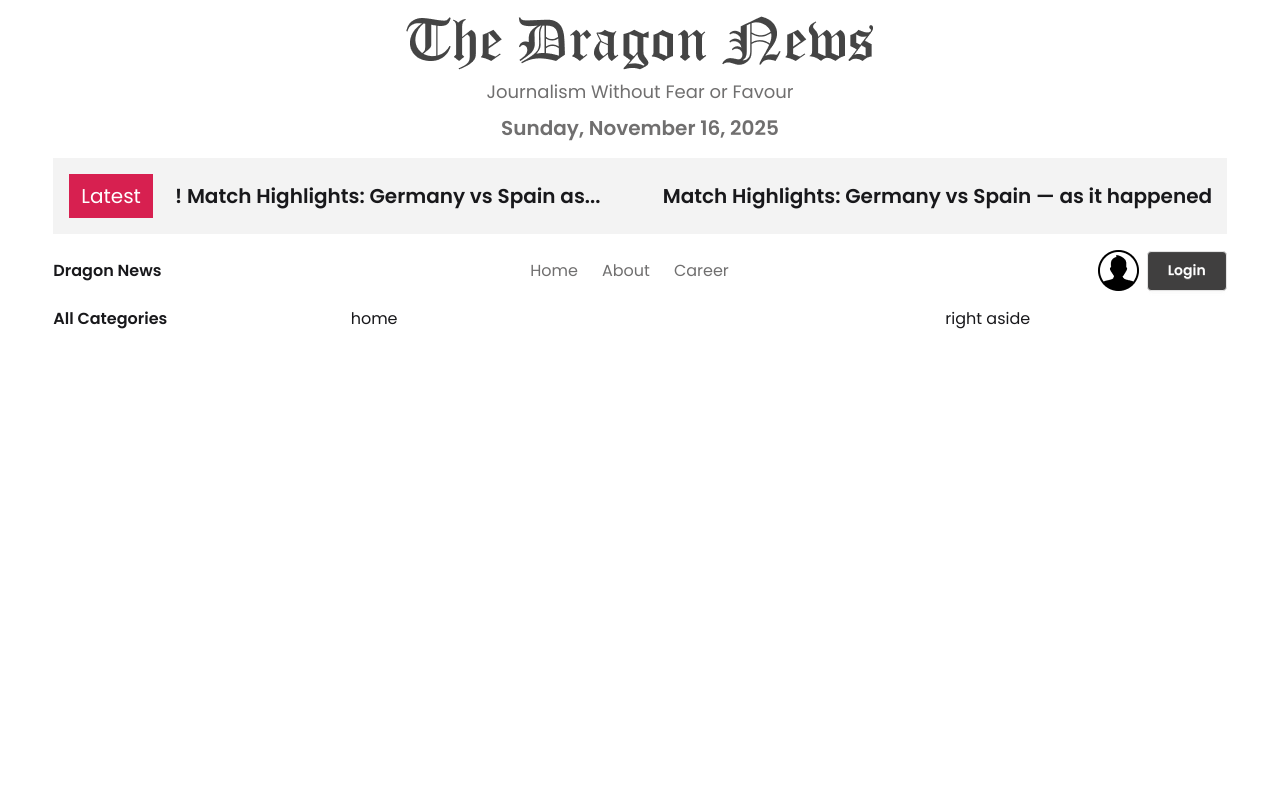
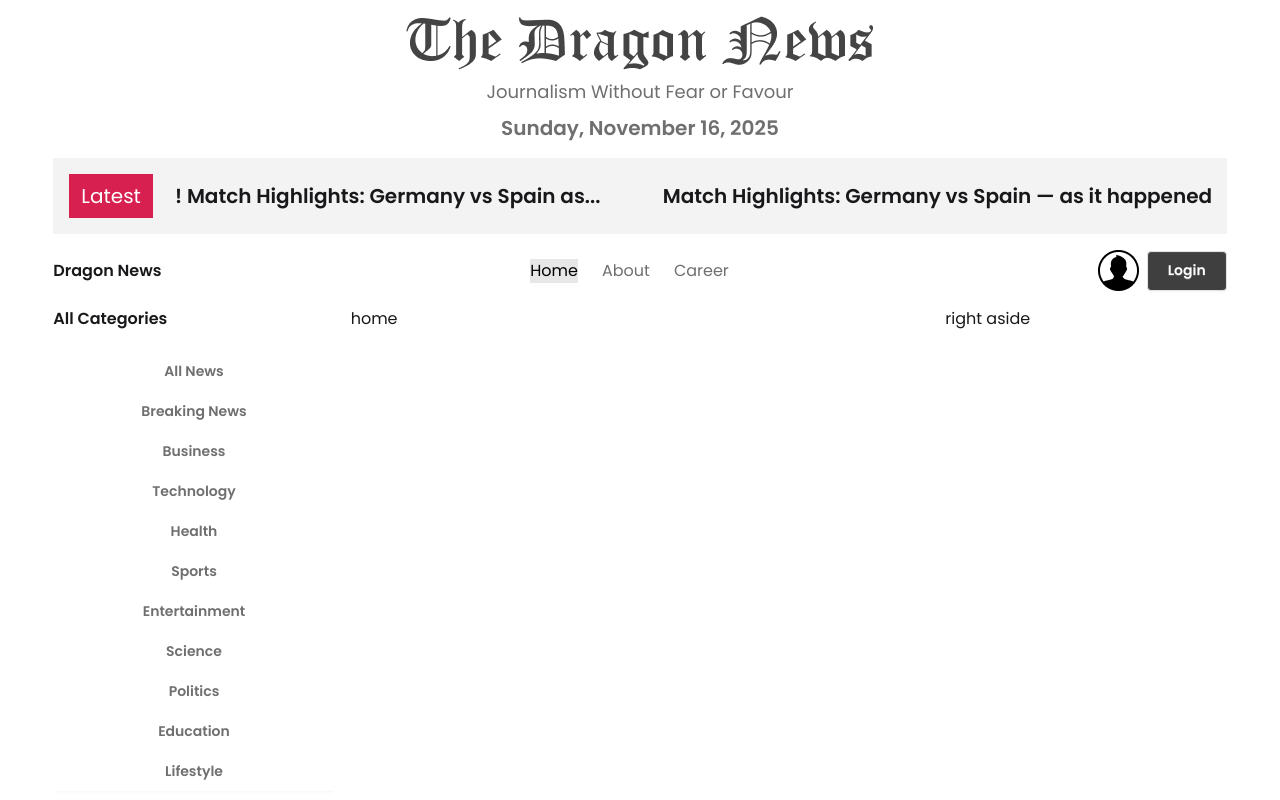
Before and after one commit to shekhmohibur/dragon-news-1, a React (Vite) app: page / in a window 1280 px wide. Built offline with nearby package versions, Linux system fonts and the light colour scheme.

Commit message:
categories items perfectly placed

```diff
--- a/src/components/Navbar.jsx
+++ b/src/components/Navbar.jsx
@@ -11,16 +11,16 @@ const Navbar = () => {
                 <NavLink to="/about">About</NavLink>
                 <NavLink to="/career">Career</NavLink>
             </div>
-            <div class="dropdown md:hidden">
-            <div tabindex="0" role="button" class="btn btn-ghost btn-circle">
-                <svg xmlns="http://www.w3.org/2000/svg" class="h-5 w-5" fill="none" viewBox="0 0 24 24" stroke="currentColor"> <path stroke-linecap="round" stroke-linejoin="round" stroke-width="2" d="M4 6h16M4 12h16M4 18h7" /> </svg>
+            <div className="dropdown md:hidden">
+            <div tabIndex="0" role="button" className="btn btn-ghost btn-circle">
+                <svg xmlns="http://www.w3.org/2000/svg" className="h-5 w-5" fill="none" viewBox="0 0 24 24" stroke="currentColor"> <path strokeLinecap="round" strokeLinejoin="round" strokeWidth="2" d="M4 6h16M4 12h16M4 18h7" /> </svg>
             </div>
             <ul
-                tabindex="-1"
-                class="menu menu-sm dropdown-content bg-base-100 rounded-box z-1 mt-3  p-2 shadow">
+                tabIndex="-1"
+                className="menu menu-sm dropdown-content bg-base-100 rounded-box z-1 mt-3  p-2 shadow">
                 <NavLink to={"/"}>Home</NavLink>
                 <NavLink to={"/about"}>About</NavLink>
-                <NavLink to={"/career"}>Carrer</NavLink>
+                <NavLink to={"/career"}>Career</NavLink>
             </ul>
     </div>
             <div className="login-btn flex items-center gap-2">
--- /dev/null
+++ b/src/components/homelayout/Categories.jsx
@@ -0,0 +1,25 @@
+import { use } from "react";
+import { NavLink } from "react-router";
+
+const categoryPromise = fetch('/categories.json').then(res => res.json());
+const Categories = () => {
+    const categories = use(categoryPromise)
+    return (
+        <div>
+            <h2 className='font-semibold'>All Categories</h2>
+            <div className="flex flex-col mt-5">
+                {
+                    categories.map(category => <NavLink
+                        key={category.id}
+                        className="py-3 text-accent btn bg-base-100 border-0 hover:bg-base-200"
+                        to={`/category/${category.id}`}
+                    >
+                        {category.name}
+                    </NavLink>)
+                }
+            </div>
+        </div>
+    );
+};
+
+export default Categories;
--- a/src/components/homelayout/LeftAside.jsx
+++ b/src/components/homelayout/LeftAside.jsx
@@ -1,13 +1,13 @@
 import React, { Suspense } from 'react';
-import CategoryNews from '../../layouts/CategoryNews';
+import Categories from './Categories';
 
 const LeftAside = () => {
     return (
         <div>
             <Suspense fallback={
-                <span class="loading loading-dots loading-md"></span>
+                <span className="loading loading-dots loading-md"></span>
             }>
-                <CategoryNews></CategoryNews>
+                <Categories></Categories>
             </Suspense>
         </div>
     );
--- a/src/index.css
+++ b/src/index.css
@@ -5,6 +5,10 @@
     }
 *{
     font-family: 'Poppins', sans-serif;
+}
+a.active{
+    @apply bg-base-300;
+    color: black;
 }
 @plugin "daisyui/theme"{
     name: "light";
--- a/src/layouts/CategoryNews.jsx
+++ b/src/layouts/CategoryNews.jsx
@@ -1,11 +1,9 @@
-import { use } from "react";
+import React from 'react';
 
-const categoryPromise = fetch('categories.json').then(res => res.json());
 const CategoryNews = () => {
-    const categories = use(categoryPromise)
     return (
         <div>
-            <h2 className='font-semibold'>All Categories</h2>
+
         </div>
     );
 };
```
